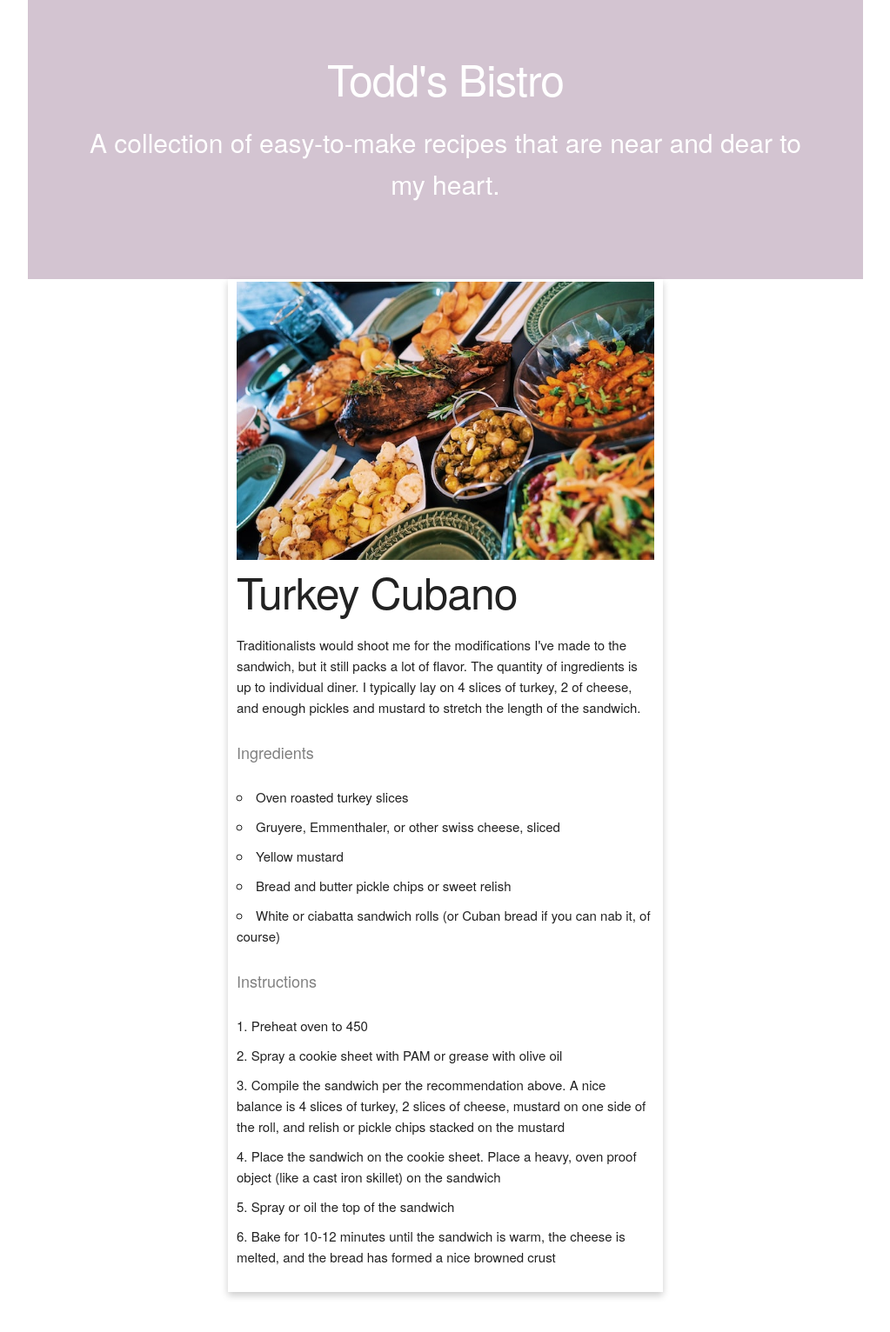
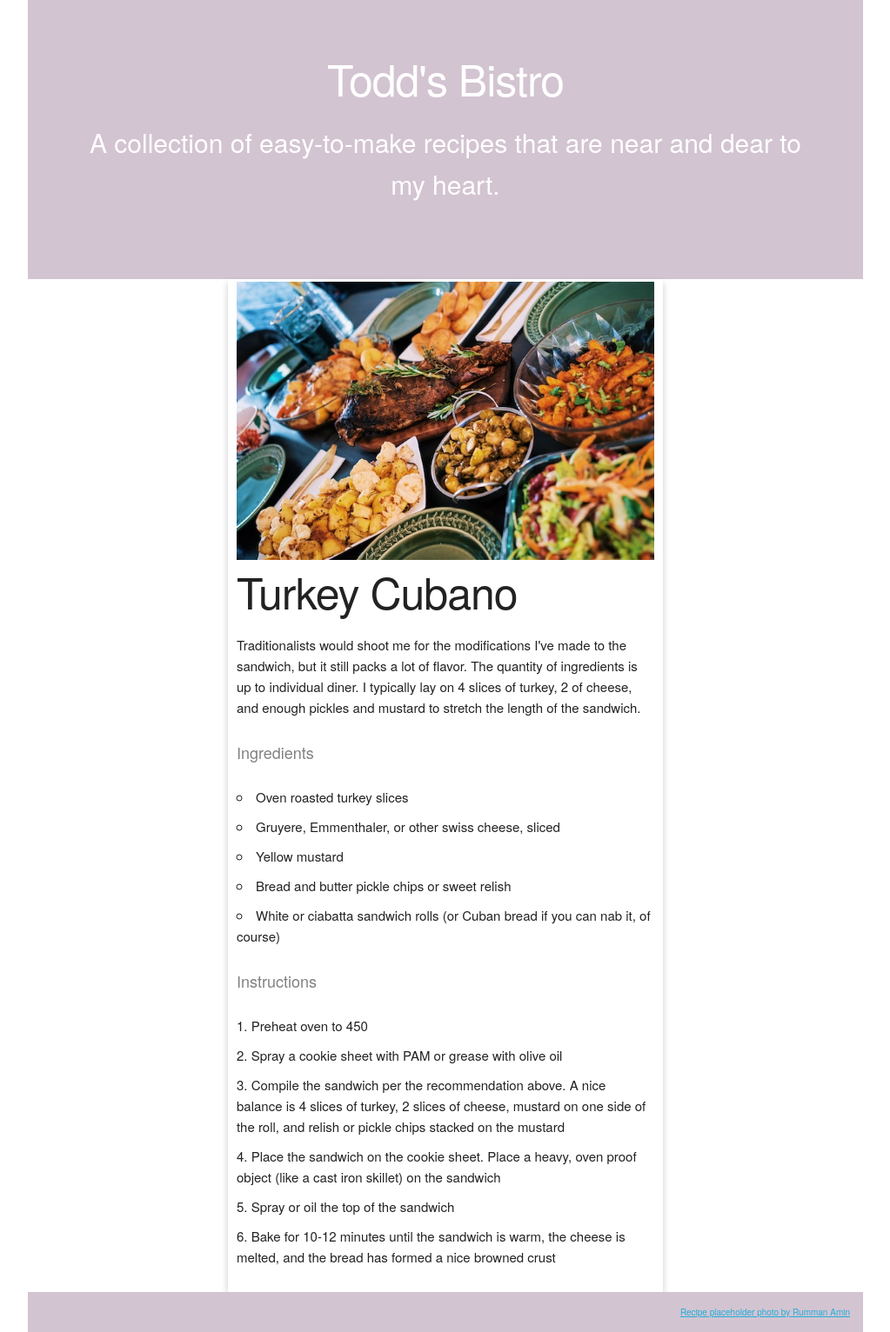
Before and after one commit to trbittner/recipes, a Jekyll site: the page built from index.html, in a window 1280 px wide. Shown: the whole page at 87% size, without its empty margins (128-1151 px from the left). Built offline with Jekyll 4.4.1, drawn with Linux system fonts in a browser that asks for light colours.

Commit message:
Added basic photo attribution to a footer.

```diff
--- a/assets/css/recipe.css
+++ b/assets/css/recipe.css
@@ -26,3 +26,13 @@
   color: white;
   font-size: 30px;
 }
+
+.footer {
+  left: 0;
+  bottom: 0;
+  padding: 15px;
+  background: #d3c4d1ff;
+  color: #777777;
+  text-align: right;
+  font-size: 10px;
+}
--- a/index.html
+++ b/index.html
@@ -39,6 +39,9 @@ title: home
                     <li>Bake for 10-12 minutes until the sandwich is warm, the cheese is melted, and the bread has formed a nice browned crust</li>
                 </ol>
             </div>
+            <div class="footer">
+                <a href="https://unsplash.com/photos/nKs-oXRGGEg">Recipe placeholder photo by Rumman Amin</a>
+            </div>
         </div>
     </div>
 </div>
```
Also changed, not shown: README.md.
